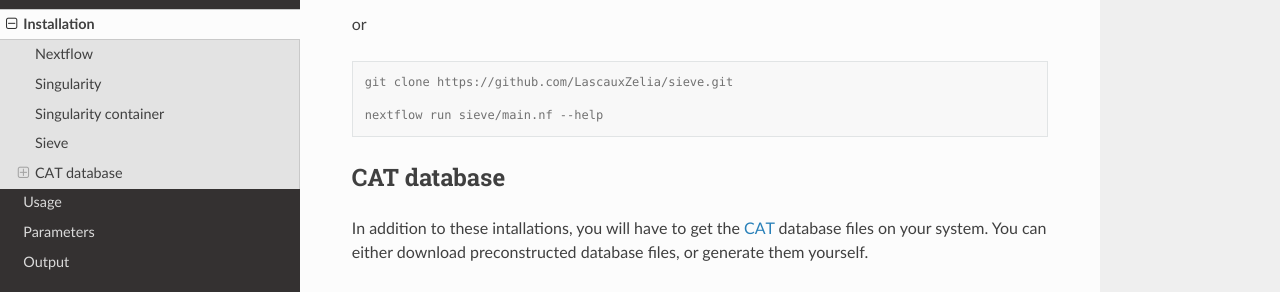
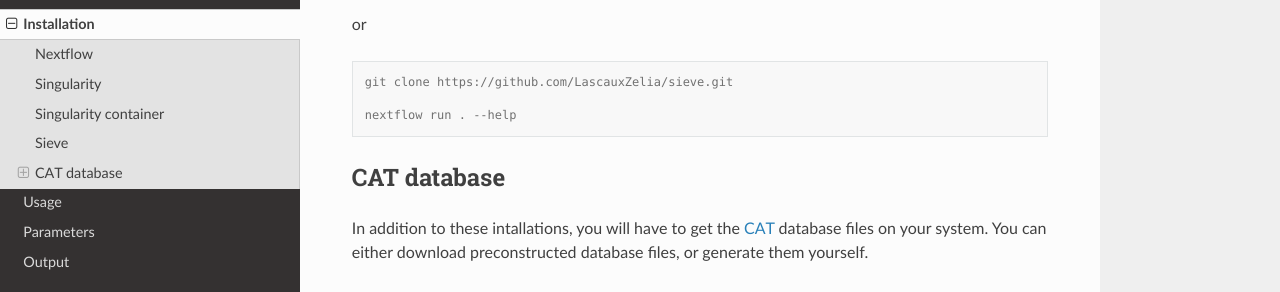
Before and after one commit to matiasWanntorp/sieve-doc, a Sphinx documentation site: the page built from docs/source/installation.rst, in a window 1280 px wide and 900 px high, scrolled down 2059 px. Shown: the part 152-444 px from the top of the window. Built offline with Sphinx 7.4.7 and the Read the Docs theme 2.0.0, drawn with Linux system fonts in a browser that asks for light colours.

Commit message:
Update installation.rst

```diff
--- a/docs/source/installation.rst
+++ b/docs/source/installation.rst
@@ -99,7 +99,7 @@ or
 
    git clone https://github.com/LascauxZelia/sieve.git
 
-   nextflow run sieve/main.nf --help
+   nextflow run . --help
 
 CAT database
 ------------
```
